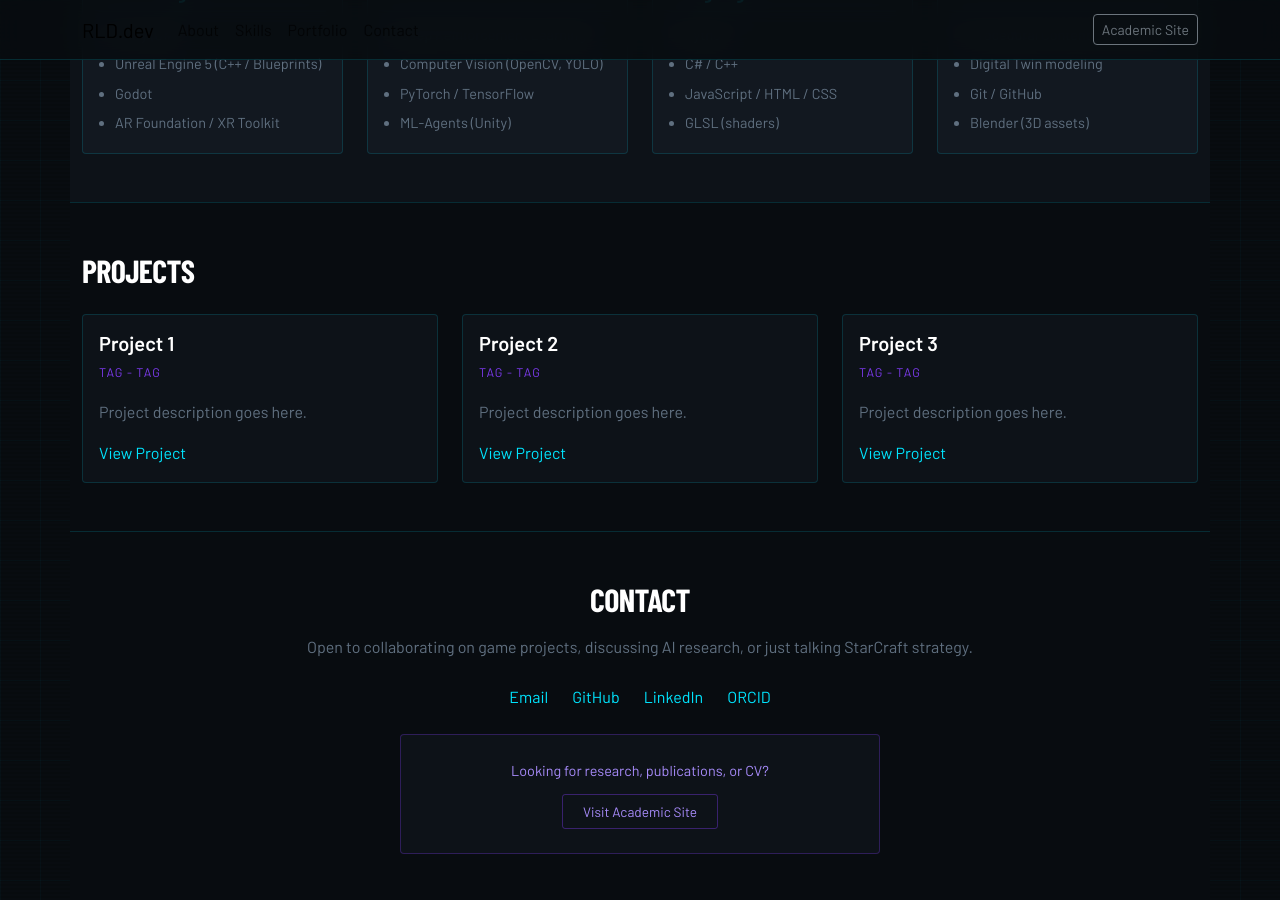
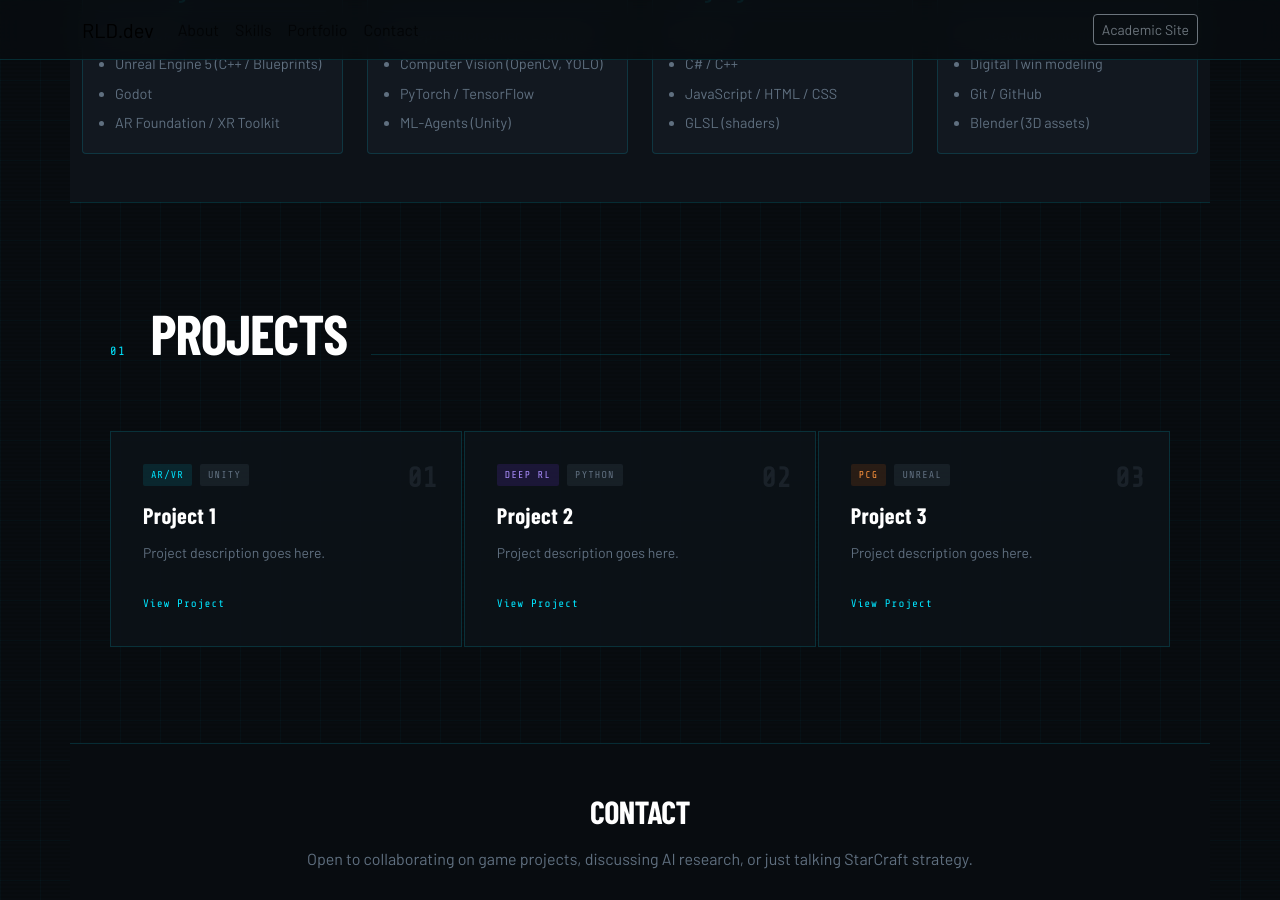
Before and after one commit to rldiaz14/PortfolioGame, a Jekyll site: the page built from index.md, in a window 1280 px wide and 900 px high, scrolled down 1517 px. Built offline with Jekyll 4.4.1, drawn with Linux system fonts in a browser that asks for light colours; some web fonts are replaced.

```diff
--- a/_layouts/default.html
+++ b/_layouts/default.html
@@ -4,9 +4,9 @@
   <meta charset="UTF-8"/>
   <meta name="viewport" content="width=device-width, initial-scale=1.0"/>
   <title>{% if page.title %}{{ page.title }} - {% endif %}Ramon L. Diaz</title>
+  <link href="https://cdn.jsdelivr.net/npm/bootstrap@5.3.3/dist/css/bootstrap.min.css" rel="stylesheet"/>
   <link rel="preconnect" href="https://fonts.googleapis.com"/>
   <link href="https://fonts.googleapis.com/css2?family=Share+Tech+Mono&family=Barlow:wght@300;400;600;700&family=Barlow+Condensed:wght@700;900&display=swap" rel="stylesheet"/>
-  <link href="https://cdn.jsdelivr.net/npm/bootstrap@5.3.3/dist/css/bootstrap.min.css" rel="stylesheet"/>
   <link rel="stylesheet" href="{{ '/assets/css/main.css' | prepend: site.baseurl }}"/>
 </head>
 <body>
--- a/_sass/_base.scss
+++ b/_sass/_base.scss
@@ -64,3 +64,13 @@ section { border-top: 1px solid $border; }
   opacity: 1;
   transform: translateY(0);
 }
+
+// Override Bootstrap link colors
+a {
+  color: $accent;
+  text-decoration: none;
+}
+
+a:hover {
+  color: #ffffff;
+}
--- a/_sass/_projects.scss
+++ b/_sass/_projects.scss
@@ -1,26 +1,147 @@
 @import 'variables';
 
-#projects {
-  background-color: $bg;
+.section {
+  padding: 6rem 2.5rem;
+}
+
+.section-header {
+  display: flex;
+  align-items: baseline;
+  gap: 1.5rem;
+  margin-bottom: 3.5rem;
+}
+
+.section-num {
+  font-family: $mono;
+  font-size: 12px;
+  color: $accent;
+  letter-spacing: 0.15em;
+}
+
+.section-title {
+  font-family: $display;
+  font-size: clamp(2rem, 5vw, 3.5rem);
+  font-weight: 900;
+  color: #fff;
+  letter-spacing: -0.02em;
+  text-transform: uppercase;
+}
+
+.section-line {
+  flex: 1;
+  height: 1px;
+  background: $border;
+}
+
+.projects-grid {
+  display: grid;
+  grid-template-columns: repeat(auto-fill, minmax(320px, 1fr));
+  gap: 1.5px;
+}
 
 .project-card {
-    background-color: $bg2;
+  background: $card-bg;
   border: 1px solid $border;
-    border-radius: 4px;
-    transition: border-color 0.2s, transform 0.2s;
+  padding: 2rem;
+  position: relative;
+  overflow: hidden;
+  transition: border-color 0.3s, transform 0.3s;
+  cursor: default;
+
+  &::before {
+    content: '';
+    position: absolute;
+    top: 0; left: 0;
+    width: 3px;
+    height: 100%;
+    background: $accent;
+    transform: scaleY(0);
+    transform-origin: top;
+    transition: transform 0.3s;
+  }
 
   &:hover {
-      border-color: $accent;
+    border-color: rgba(0,229,255,0.35);
     transform: translateY(-3px);
   }
 
-    h5 { color: #ffffff; }
+  &:hover::before { transform: scaleY(1); }
 
-    .tags {
-      font-size: 0.78rem;
-      color: $accent2;
-      text-transform: uppercase;
-      letter-spacing: 0.08em;
+  &.accent2::before { background: $accent2; }
+  &.accent3::before { background: $accent3; }
+  &.accent2:hover { border-color: rgba(124,58,237,0.4); }
+  &.accent3:hover { border-color: rgba(249,115,22,0.4); }
+
+  h3 {
+    font-family: $display;
+    font-size: 1.4rem;
+    font-weight: 700;
+    color: #fff;
+    margin-bottom: 0.75rem;
+    letter-spacing: 0.02em;
+  }
+
+  p {
+    font-size: 14px;
+    color: $muted;
+    line-height: 1.7;
+    margin-bottom: 1.5rem;
   }
 }
+
+.project-num {
+  position: absolute;
+  top: 1.5rem; right: 1.5rem;
+  font-family: $mono;
+  font-size: 28px;
+  color: rgba(96,112,128,0.18);
+  font-weight: 700;
+  pointer-events: none;
 }
+
+.project-tag-row {
+  display: flex;
+  gap: 0.5rem;
+  margin-bottom: 1rem;
+  flex-wrap: wrap;
+}
+
+.ptag {
+  font-family: $mono;
+  font-size: 10px;
+  letter-spacing: 0.12em;
+  text-transform: uppercase;
+  padding: 3px 8px;
+  border-radius: 2px;
+}
+
+.ptag-cyan   { background: rgba(0,229,255,0.10); color: $accent; }
+.ptag-purple { background: rgba(124,58,237,0.15); color: #a78bfa; }
+.ptag-orange { background: rgba(249,115,22,0.12); color: #fb923c; }
+.ptag-gray   { background: rgba(96,112,128,0.15); color: $muted; }
+
+.projects-grid .project-links a.project-link {
+  font-family: $mono;
+  font-size: 11px;
+  color: $accent !important;
+  text-decoration: none !important;
+  letter-spacing: 0.08em;
+  transition: color 0.2s;
+
+  &:hover { color: #fff !important; }
+}
+
+
+.project-link span {
+  color: inherit;
+  pointer-events: none;
+}
+
+
+.link-cyan, .link-cyan:link, .link-cyan:visited   { color: #00e5ff !important; }
+.link-purple, .link-purple:link, .link-purple:visited { color: #a78bfa !important; }
+.link-orange, .link-orange:link, .link-orange:visited { color: #fb923c !important; }
+
+.link-cyan:hover,
+.link-purple:hover,
+.link-orange:hover { color: #ffffff !important; }
--- a/_sass/hero.scss
+++ b/_sass/hero.scss
@@ -85,7 +85,7 @@ h1.hero-name {
   flex-wrap: wrap;
 }
 
-.btn-primary {
+.hero-btn-primary {
   font-family: $mono;
   font-size: 13px;
   letter-spacing: 0.1em;
@@ -102,7 +102,28 @@ h1.hero-name {
 
   &:hover {
     background: #fff;
+    color: $bg;
     transform: translateY(-2px);
+  }
+}
+
+.hero-btn-secondary {
+  font-family: $mono;
+  font-size: 13px;
+  letter-spacing: 0.1em;
+  text-transform: uppercase;
+  text-decoration: none;
+  color: $accent;
+  background: transparent;
+  padding: 11px 28px;
+  border: 1px solid $border;
+  transition: all 0.2s;
+  display: inline-block;
+
+  &:hover {
+    border-color: $accent;
+    background: rgba(0,229,255,0.05);
+    color: $accent;
   }
 }
 
@@ -140,3 +161,6 @@ h1.hero-name {
 @media (max-width: 600px) {
   #hero { padding: 6rem 1.5rem 3rem; }
 }
+
+.hero-btn-primary { color: #080c10 !important; }
+.hero-btn-secondary { color: #00e5ff !important; }
--- a/index.md
+++ b/index.md
@@ -20,8 +20,8 @@ title: "Home"
     reinforcement learning, and the intersection of play and intelligence.
   </p>
   <div class="hero-cta">
-    <a href="#projects" class="btn-primary">View Projects</a>
-    <a href="#contact" class="btn-secondary">Get in Touch</a>
+   <a href="#projects" class="hero-btn-primary">View Projects</a>
+   <a href="#contact" class="hero-btn-secondary">Get in Touch</a>
   </div>
 </section>
 
@@ -99,33 +99,54 @@ title: "Home"
 </section>
 
 <!-- PROJECTS -->
-<section id="projects" class="container py-5">
-  <h2 class="mb-4">Projects</h2>
-  <div class="row g-4">
-    <div class="col-md-6 col-lg-4">
-      <div class="project-card p-3 h-100">
-        <h5>Project 1</h5>
-        <p class="tags">Tag - Tag</p>
-        <p>Project description goes here.</p>
-        <a href="/portfolio/project-1/">View Project</a>
+<section id="projects" class="section container">
+  <div class="section-header">
+    <span class="section-num">01</span>
+    <h2 class="section-title">Projects</h2>
+    <div class="section-line"></div>
+  </div>
+
+  <div class="projects-grid">
+
+    <div class="project-card fade-in">
+      <span class="project-num">01</span>
+      <div class="project-tag-row">
+        <span class="ptag ptag-cyan">AR/VR</span>
+        <span class="ptag ptag-gray">Unity</span>
+      </div>
+      <h3>Project 1</h3>
+      <p>Project description goes here.</p>
+      <div class="project-links link-cyan">
+        <a href="{{ '/portfolio/project-1/' | prepend: site.baseurl }}" class="project-link">View Project</a>
       </div>
     </div>
-    <div class="col-md-6 col-lg-4">
-      <div class="project-card p-3 h-100">
-        <h5>Project 2</h5>
-        <p class="tags">Tag - Tag</p>
-        <p>Project description goes here.</p>
-        <a href="/portfolio/project-2/">View Project</a>
+
+    <div class="project-card accent2 fade-in">
+      <span class="project-num">02</span>
+      <div class="project-tag-row">
+        <span class="ptag ptag-purple">Deep RL</span>
+        <span class="ptag ptag-gray">Python</span>
+      </div>
+      <h3>Project 2</h3>
+      <p>Project description goes here.</p>
+      <div class="project-links link-purple">
+        <a href="{{ '/portfolio/project-2/' | prepend: site.baseurl }}" class="project-link purple">View Project</a>
       </div>
     </div>
-    <div class="col-md-6 col-lg-4">
-      <div class="project-card p-3 h-100">
-        <h5>Project 3</h5>
-        <p class="tags">Tag - Tag</p>
-        <p>Project description goes here.</p>
-        <a href="/portfolio/project-3/">View Project</a>
+
+    <div class="project-card accent3 fade-in">
+      <span class="project-num">03</span>
+      <div class="project-tag-row">
+        <span class="ptag ptag-orange">PCG</span>
+        <span class="ptag ptag-gray">Unreal</span>
+      </div>
+      <h3>Project 3</h3>
+      <p>Project description goes here.</p>
+      <div class="project-links orange">
+        <a href="{{ '/portfolio/project-3/' | prepend: site.baseurl }}" class="project-link orange">View Project</a>
       </div>
     </div>
+
   </div>
 </section>
 
```
Also changed, not shown: _includes/footer.html (+11 -0 lines). Lines whose indentation alone changed are shown as unchanged.
